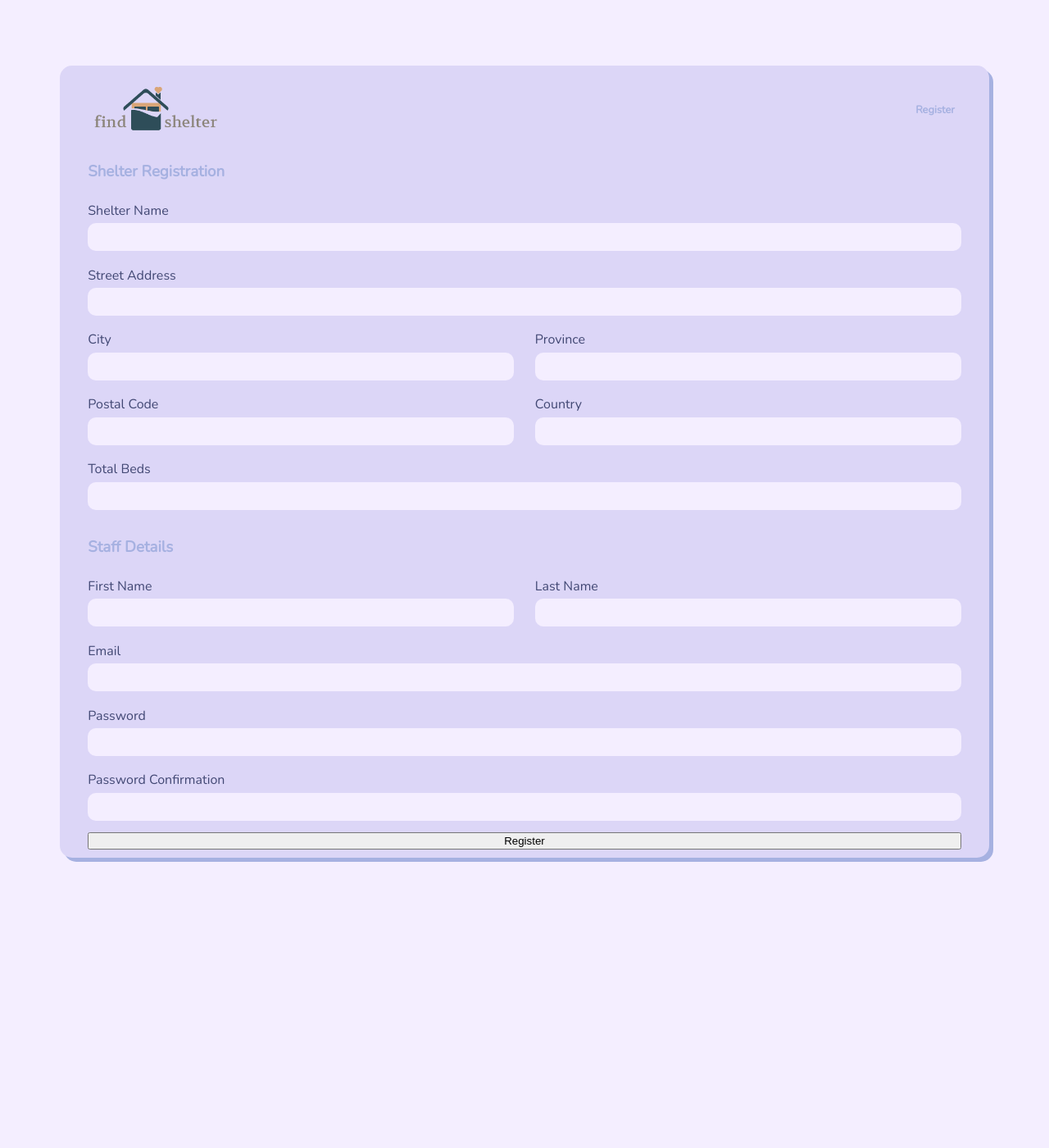
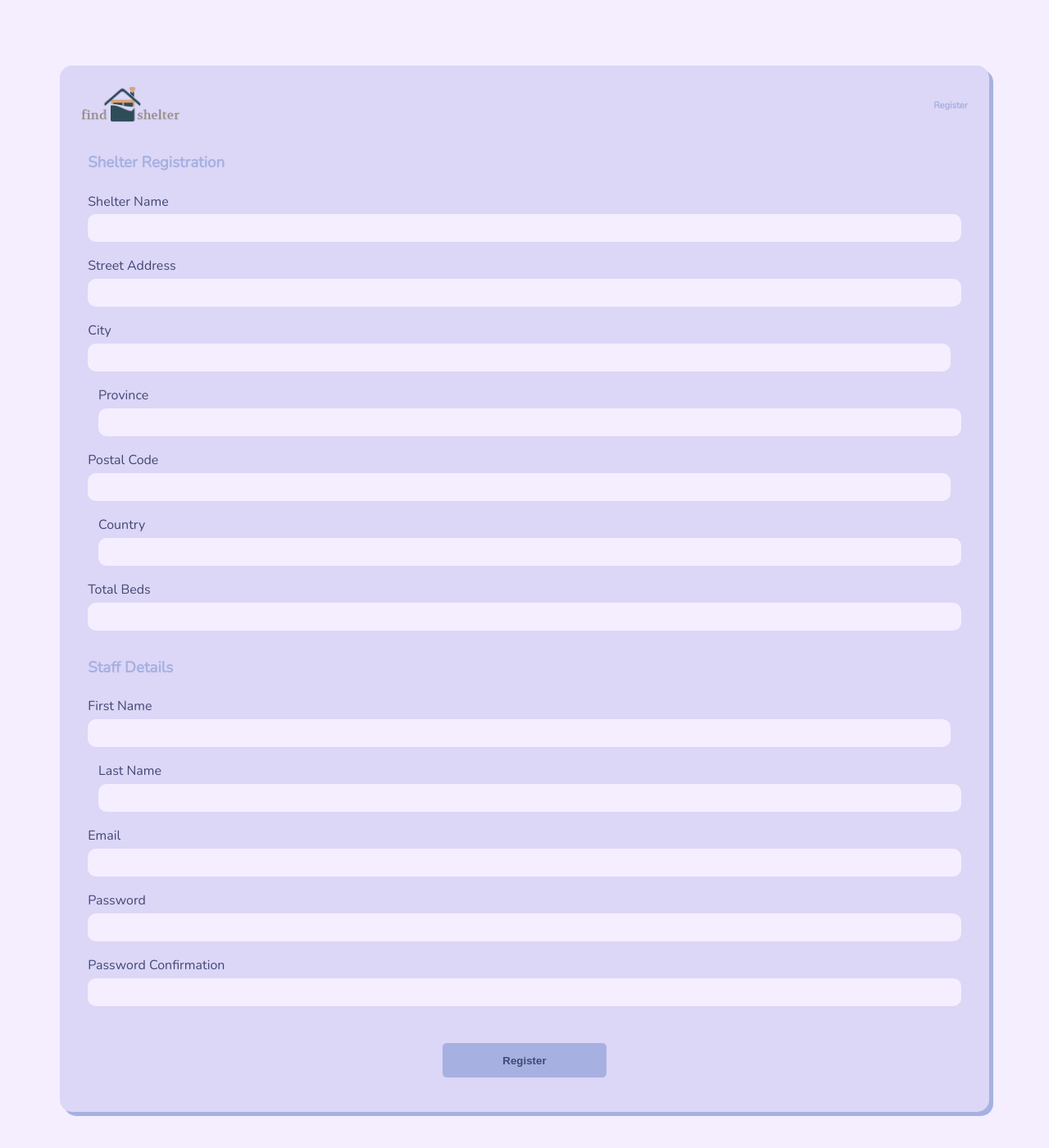
Before and after one commit to shaunpurslow/findShelter, a React (Create React App) app in the folder client/: page /register in a window 1280 px wide. Shown: the top 1400 px of the page at 82% size. Before the commit the page ends 1126 px from the top, so only its background shows below. Built offline with nearby package versions, Linux system fonts and the light colour scheme.

Commit message:
work on mobile styles

```diff
--- a/client/src/styles/Register.scss
+++ b/client/src/styles/Register.scss
@@ -20,7 +20,7 @@
   }
 
   h2 {
-    font-size: .8em;
+    font-size: 0.8em;
     color: $col-medium-dark;
   }
 }
@@ -35,9 +35,8 @@
   }
 
   label {
-    margin: .3rem 0;
+    margin: 0.3rem 0;
     color: $col-dark;
-
   }
 
   input {
@@ -48,7 +47,6 @@
     border-radius: 10px;
     margin-bottom: 1em;
   }
-
 }
 
 span {
@@ -59,13 +57,58 @@ span {
     flex-direction: column;
     flex-grow: 1;
 
-
     &:first-child {
-     padding-right: .8em;
+      padding-right: 0.8em;
     }
 
     &:last-child {
-     padding-left: .8em;
+      padding-left: 0.8em;
     }
   }
 }
+
+.submit__button {
+  width: 200px;
+  padding: 1em 0.5em;
+  background-color: $col-medium-dark;
+  color: $col-dark;
+  font-weight: bold;
+  border-radius: 5px;
+  border: none;
+  cursor: pointer;
+  margin: 2rem auto;
+}
+
+button:hover {
+  background-color: $col-dark;
+  color: $col-light;
+  transition: 0.3s;
+}
+
+@media (min-width: 425px) {
+  .register__header {
+    display: flex;
+    justify-content: space-between;
+    align-items: center;
+    margin: 1em 1em;
+
+    img {
+      width: 120px;
+    }
+
+    h2 {
+      font-size: 0.7em;
+      color: $col-medium-dark;
+    }
+  }
+
+  span {
+    display: flex;
+    flex-direction: column;
+
+    div {
+      display: flex;
+      flex-direction: column;
+    }
+  }
+}
```
Lines whose indentation alone changed are shown as unchanged.
